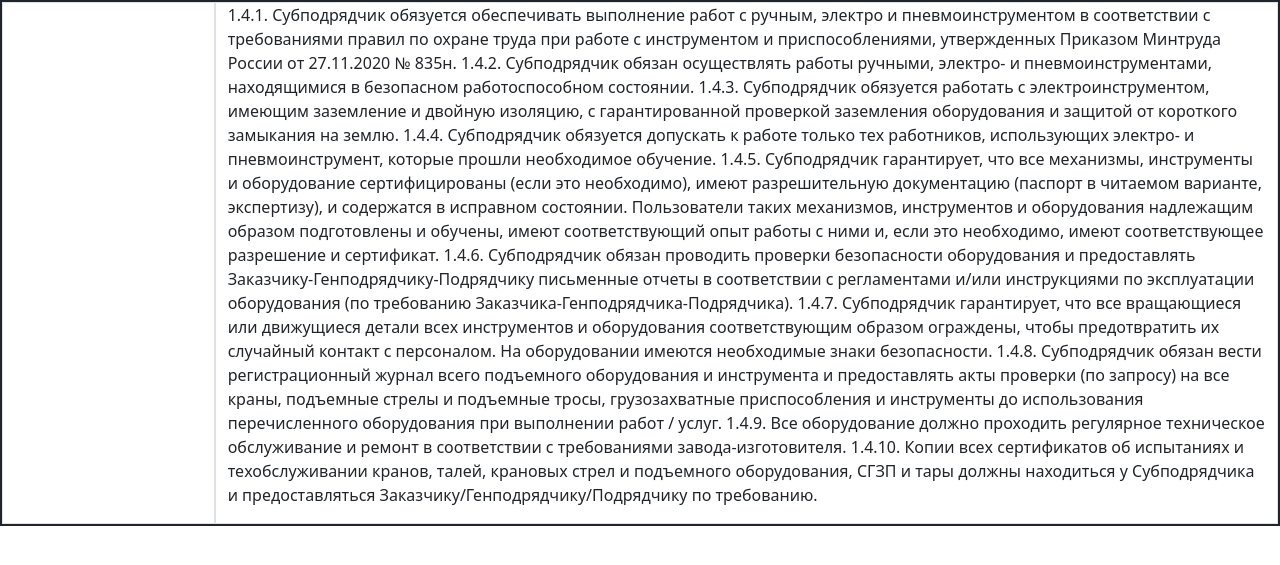
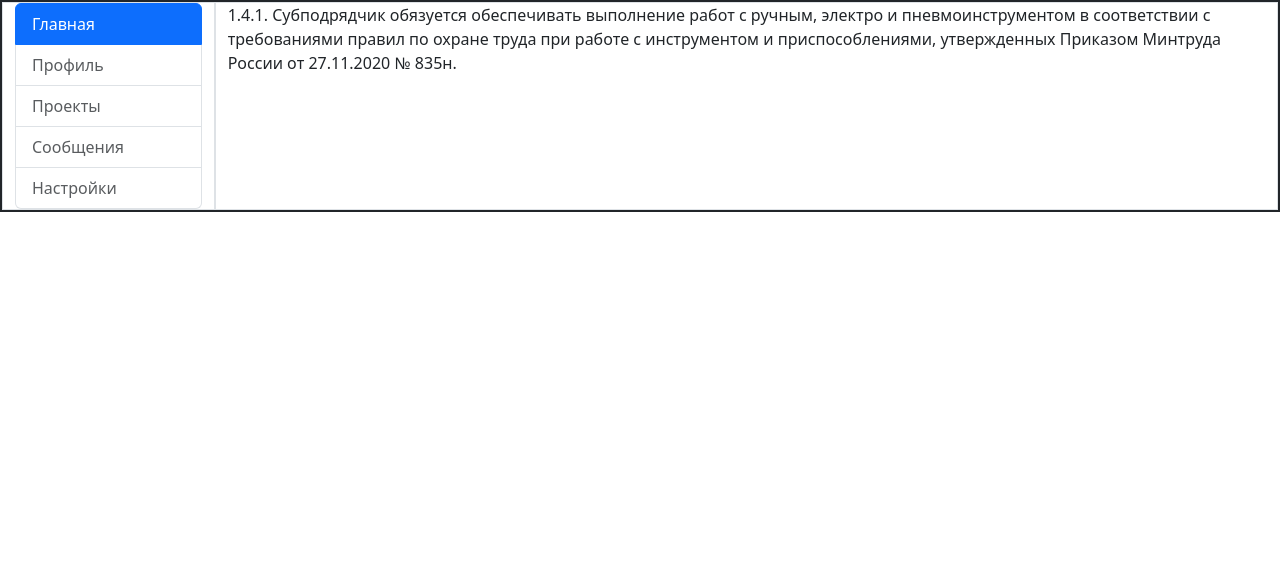
Before and after one commit to Vansilkn/PTO, a Django app: page /index in a window 1280 px wide. Shown: the part 64-629 px from the top of the page. Run offline with Django 5.2, Linux system fonts and the light colour scheme; a user stored in the database is signed in; parts of the project's set-up code (start-up, migrations or seed data) failed here and were passed over; some libraries are stand-ins or nearby versions.

Commit message:
Скорректировал страницу base.html + добавил переключение на страницу projects

```diff
--- a/ProjectsApp/views.py
+++ b/ProjectsApp/views.py
@@ -42,7 +42,7 @@ def projects_page (request):
         'pagename':'Просмотр списка проектов',
         'projects': projects
     }
-    return render(request, 'pages/view_projects.html', context)
+    return render(request, 'view_projects.html', context)
 
 
 @login_required
@@ -53,7 +53,7 @@ def get_project (request, project_id: int):
         project = ProjectModel.objects.get(id=project_id)
     except ObjectDoesNotExist:
         return render(request, 'page/errors.html',
-                      context | {"error": f"Проект {project_id} не найден."})
+                    context | {"error": f"Проект {project_id} не найден."})
     else:
         context['project'] = project
         return render(request, 'pages/projects_detail.html', context)
--- a/templates/base.html
+++ b/templates/base.html
@@ -28,12 +28,17 @@
         {% block content %}
         {% endblock %}
     </main> {% endcomment %}
-    {% block page %}
-        {% comment %} {% block sidebar %}
-        {% endblock %} {% endcomment %}
-        {% block content %}
-        {% endblock %}
-    {% endblock %}
+
+    <div class="row mx-0 border border-2 border-dark rounded-O ">
+        <div class="col-2 border border-1">
+            {% block sidebar %}
+            {% endblock %}
+        </div>
+        <div class="col-10 border border-1">
+            {% block content %}
+            {% endblock %}
+        </div>
+    </div>
 
     <!-- Optional JavaScript -->
     <script src="https://code.jquery.com/jquery-3.3.1.slim.min.js" crossorigin="anonymous"
--- a/templates/pages/index.html
+++ b/templates/pages/index.html
@@ -1,32 +1,44 @@
 {% extends 'base.html' %}
 {% load static %}
 {% block title %}PTO мастер{% endblock title %}
+
+{% block sidebar %}
+    <div class="list-group" id="list-tab" role="tablist">
+        <a class="list-group-item list-group-item-action active" id="list-home-list" data-bs-toggle="list" href="#list-home" role="tab" aria-controls="list-home">Главная</a>
+        <a class="list-group-item list-group-item-action" id="list-profile-list" data-bs-toggle="list" href="#list-profile" role="tab" aria-controls="list-profile">Профиль</a>
+        <a class="list-group-item list-group-item-action" href="{% url "projects-list" %}" role="tab">Проекты</a>
+        <a class="list-group-item list-group-item-action" id="list-messages-list" data-bs-toggle="list" href="#list-messages" role="tab" aria-controls="list-messages">Сообщения</a>
+        <a class="list-group-item list-group-item-action" id="list-settings-list" data-bs-toggle="list" href="#list-settings" role="tab" aria-controls="list-settings">Настройки</a>
+    </div>
+{% endblock %}
+
 {% block content %}
-
     <!-- Begin page content -->
     {% comment %} class="container mt-5 bg-light" {% endcomment %}
-    <div>
-        <div class="row mx-0 border border-2 border-dark rounded-O ">
-            <div class="col-2 border border-1">
 
+
+
+    <div class="tab-content" id="nav-tabContent">
+        <div class="tab-pane fade show active" id="list-home" role="tabpanel" aria-labelledby="list-home-list">
+            1.4.1. Субподрядчик обязуется обеспечивать выполнение работ с ручным, электро и пневмоинструментом в соответствии с требованиями правил по охране труда при работе с инструментом и приспособлениями, утвержденных Приказом Минтруда России от 27.11.2020 № 835н.
         </div>
-            <div class="col-10 border border-1">
-                <p>
-                    1.4.1. Субподрядчик обязуется обеспечивать выполнение работ с ручным, электро и пневмоинструментом в соответствии с требованиями правил по охране труда при работе с инструментом и приспособлениями, утвержденных Приказом Минтруда России от 27.11.2020 № 835н.
+        <div class="tab-pane fade" id="list-profile" role="tabpanel" aria-labelledby="list-profile-list">
             1.4.2. Субподрядчик обязан осуществлять работы ручными, электро- и пневмоинструментами, находящимися в безопасном работоспособном состоянии.
+        </div>
+        <div class="tab-pane fade" id="list-messages" role="tabpanel" aria-labelledby="list-messages-list">
             1.4.3. Субподрядчик обязуется работать с электроинструментом, имеющим заземление и двойную изоляцию, с гарантированной проверкой заземления оборудования и защитой от короткого замыкания на землю.
+        </div>
+        <div class="tab-pane fade" id="list-settings" role="tabpanel" aria-labelledby="list-settings-list">
             1.4.4. Субподрядчик обязуется допускать к работе только тех работников, использующих электро- и пневмоинструмент, которые прошли необходимое обучение.
-                    1.4.5. Субподрядчик гарантирует, что все механизмы, инструменты и оборудование сертифицированы (если это необходимо), имеют разрешительную документацию (паспорт в читаемом варианте, экспертизу), и содержатся в исправном состоянии. Пользователи таких механизмов, инструментов и оборудования надлежащим образом подготовлены и обучены, имеют соответствующий опыт работы с ними и, если это необходимо, имеют соответствующее разрешение и сертификат.
-                    1.4.6. Субподрядчик обязан проводить проверки безопасности оборудования и предоставлять Заказчику-Генподрядчику-Подрядчику письменные отчеты в соответствии с регламентами и/или инструкциями по эксплуатации оборудования (по требованию Заказчика-Генподрядчика-Подрядчика).
-                    1.4.7. Субподрядчик гарантирует, что все вращающиеся или движущиеся детали всех инструментов и оборудования соответствующим образом ограждены, чтобы предотвратить их случайный контакт с персоналом. На оборудовании имеются необходимые знаки безопасности.
-                    1.4.8. Субподрядчик обязан вести регистрационный журнал всего подъемного оборудования и инструмента и предоставлять акты проверки (по запросу) на все краны, подъемные стрелы и подъемные тросы, грузозахватные приспособления и инструменты до использования перечисленного оборудования при выполнении работ / услуг.
-                    1.4.9. Все оборудование должно проходить регулярное техническое обслуживание и ремонт в соответствии с требованиями завода-изготовителя.
-                    1.4.10. Копии всех сертификатов об испытаниях и техобслуживании кранов, талей, крановых стрел и подъемного оборудования, СГЗП и тары должны находиться у Субподрядчика и предоставляться Заказчику/Генподрядчику/Подрядчику по требованию.
-                </p>
         </div>
+    </div>
+
+
+
+
             {% comment %} <div class="col border border-1"></div>
             <div class="col border border-1"></div> {% endcomment %}
-        </div>
+
         {% comment %} <div class="row mx-0 bg-secondary border border-2 border-dark rounded-O">
             <div class="col border border-1"></div>
             <div class="col border border-1"></div>
@@ -35,7 +47,8 @@
         </div> {% endcomment %}
 
 
-            {% comment %} <div class="col-2" style="border:5px solid #6d6e6dff">
+            {% comment %}
+            <div class="col-2" style="border:5px solid #6d6e6dff">
                 <nav id="navbar-example3" class="h-100 flex-column align-items-stretch pe-4 border-end">
                     <nav class="nav nav-pills flex-column">
                         <a class="nav-link" href="#item-1">Личный кабинет пользователя</a>
@@ -51,41 +64,10 @@
                         </nav>
                     </nav>
                 </nav>
-            </div> {% endcomment %}
+            </div>
+            {% endcomment %}
 
-            {% comment %} <div class="col-10" style="border:5px solid #1100ffff">
-                <div data-bs-spy="scroll" data-bs-target="#navbar-example3" data-bs-smooth-scroll="true" class="scrollspy-example-2" tabindex="0">
-                    <div id="item-1">
-                        <h4>Item 1</h4>
-                        <p>wwwww</p>
-                    </div>
-                    <div id="item-1-1">
-                        <h5>Item 1-1</h5>
-                        <p>eeeee</p>
-                    </div>
-                    <div id="item-1-2">
-                        <h5>Item 1-2</h5>
-                        <p>...</p>
-                    </div>
-                    <div id="item-2">
-                        <h4>Item 2</h4>
-                        <p>...</p>
-                    </div>
-                    <div id="item-3">
-                        <h4>Item 3</h4>
-                        <p>...</p>
-                    </div>
-                    <div id="item-3-1">
-                        <h5>Item 3-1</h5>
-                        <p>...</p>
-                    </div>
-                    <div id="item-3-2">
-                        <h5>Item 3-2</h5>
-                        <p>...</p>
-                    </div>
-                </div>
-            </div> {% endcomment %}
-    </div>
+
 
 
 
```
Also changed, not shown: ProjectsApp/templates/projects.html (added, +22 -0 lines), ProjectsApp/templates/view_projects.html (renamed from ProjectsApp/templates/pages/view_projects.html, +28 -0 lines). Lines whose indentation alone changed are shown as unchanged.
